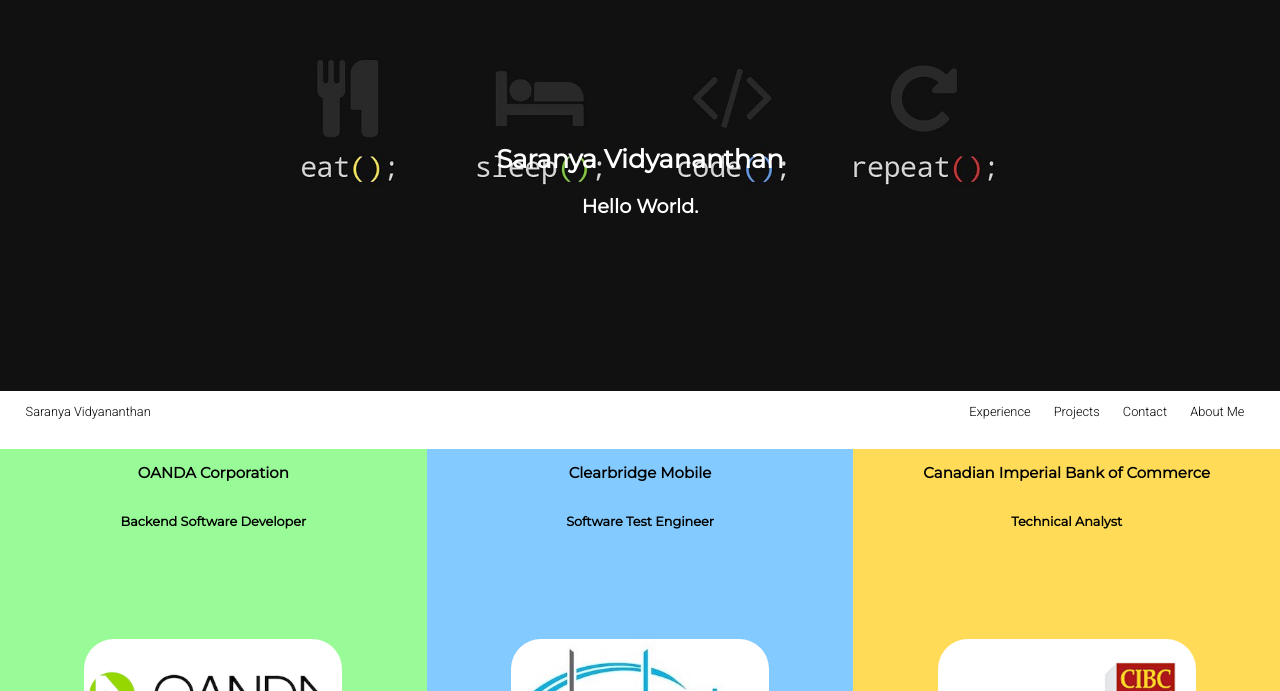
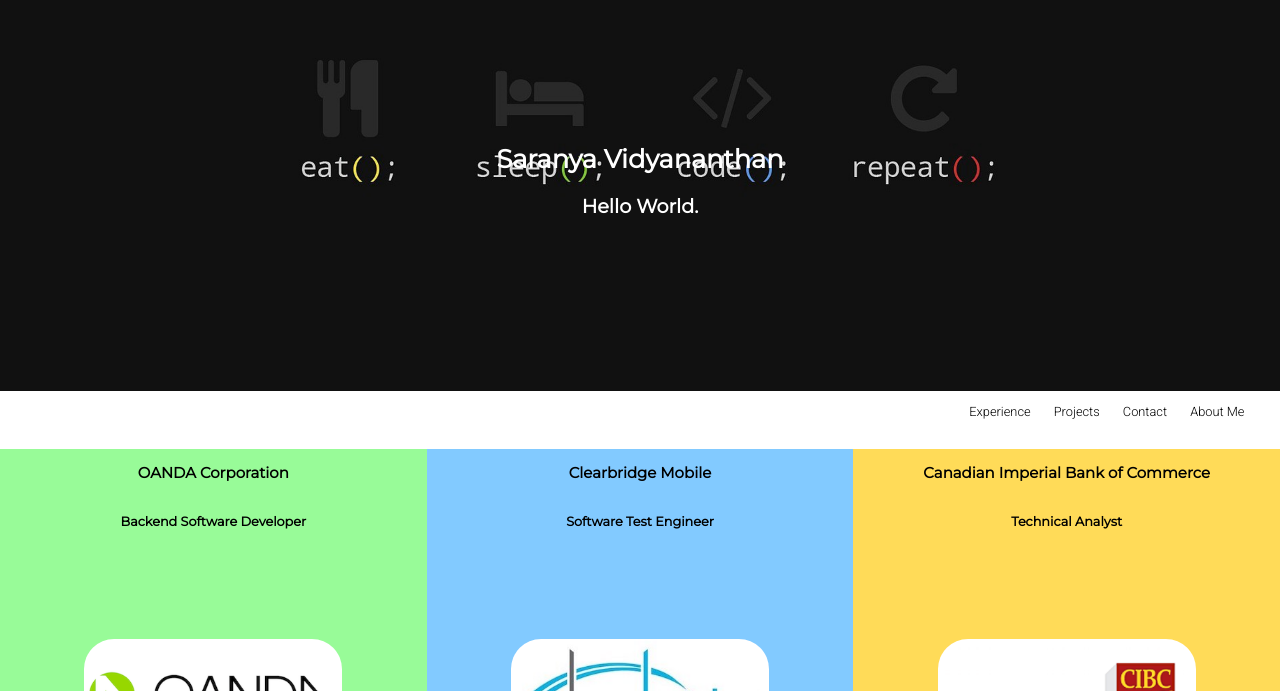
Before and after one commit to SaranyaVidyananthan/SaranyaVidyananthan.github.io, a plain HTML site: page index.html in a window 1280 px wide. Shown: the part 109-800 px from the top of the page. Drawn offline with nearby package versions, Linux system fonts and the light colour scheme.

Commit message:
Remove logo

```diff
--- a/index.html
+++ b/index.html
@@ -22,7 +22,6 @@
 </div>
 
 <header class="white navbar">
-    <p class="logo">Saranya Vidyananthan</p>
     <nav>
         <ul class="nav-link">
             <li><a href="#experiences" class="scrollLink">Experience</a></li>
```
